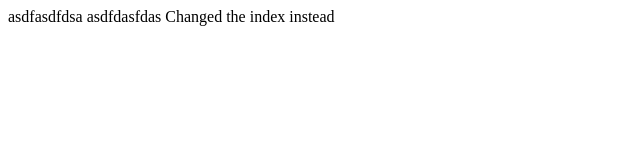
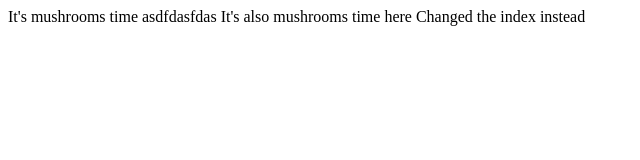
Before and after one commit to heyitsbryanm/first-git, a website: page index.html in a window 1280 px wide. Shown: the whole page, without its empty margins (0-640 px from the left). Drawn offline with Linux system fonts and the light colour scheme.

Commit message:
mushroom commit bby

```diff
--- a/index.html
+++ b/index.html
@@ -12,10 +12,10 @@
     var URL_TO_GET_RESULTS_FOR = 'https://www.dudamobile.com/';
 
       </script>
-asdfasdfdsa
+    It's mushrooms time
   </head>
   <body>asdfdasfdas
-
+    It's also mushrooms time here
     Changed the index instead
 
     <script>
```
